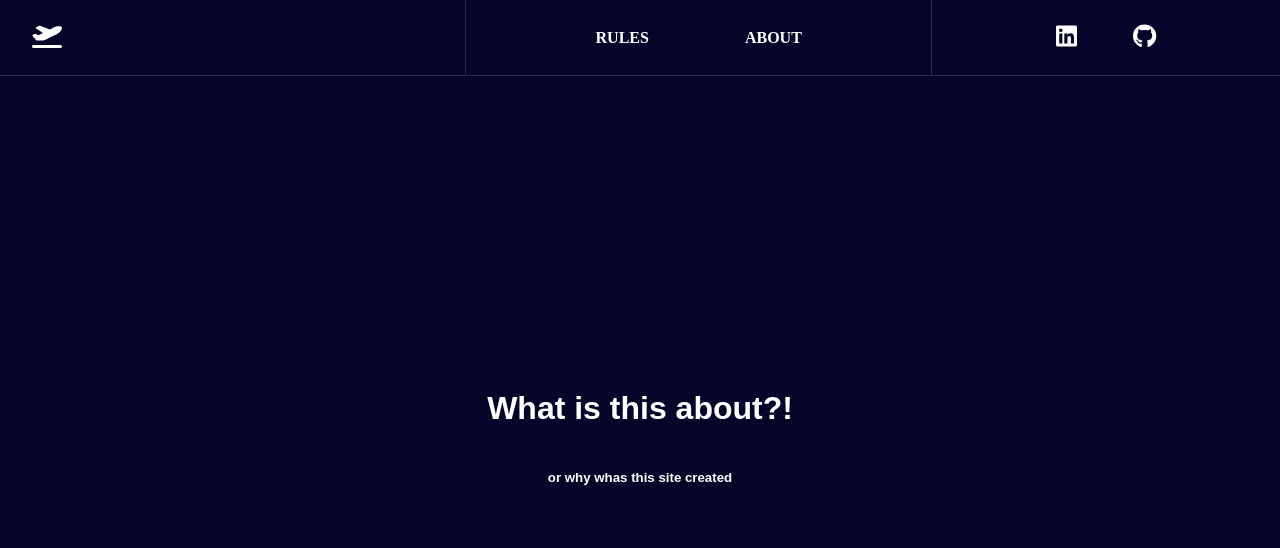
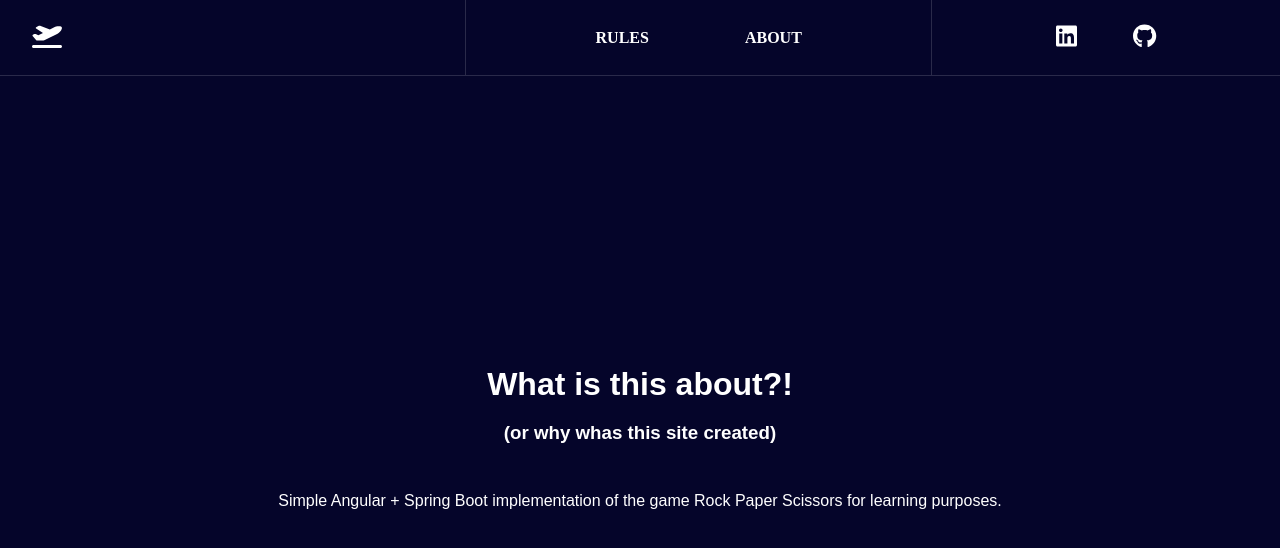
Before and after one commit to derArneS/rock-paper-scissors-frontend, an Angular app: page /about in a window 1280 px wide. Shown: the top 548 px of the page. Built offline with nearby package versions, Linux system fonts and the light colour scheme.

Commit message:
added info in the about site

```diff
--- a/src/app/about/about.component.css
+++ b/src/app/about/about.component.css
@@ -7,7 +7,15 @@
     align-items: center;
 }
 
-h1, h2, h5 {
+h1, h3, div{
     color: white;
     font-family: Arial, Helvetica, sans-serif;
 }
+
+h1 {
+    margin: 0;
+}
+
+h3 {
+    margin-bottom: 3rem;
+}
--- a/src/app/about/about.component.html
+++ b/src/app/about/about.component.html
@@ -1,2 +1,3 @@
 <h1>What is this about?!</h1>
-<h5>or why whas this site created</h5>
+<h3>(or why whas this site created)</h3>
+<div>Simple Angular + Spring Boot implementation of the game Rock Paper Scissors for learning purposes.</div>
```
